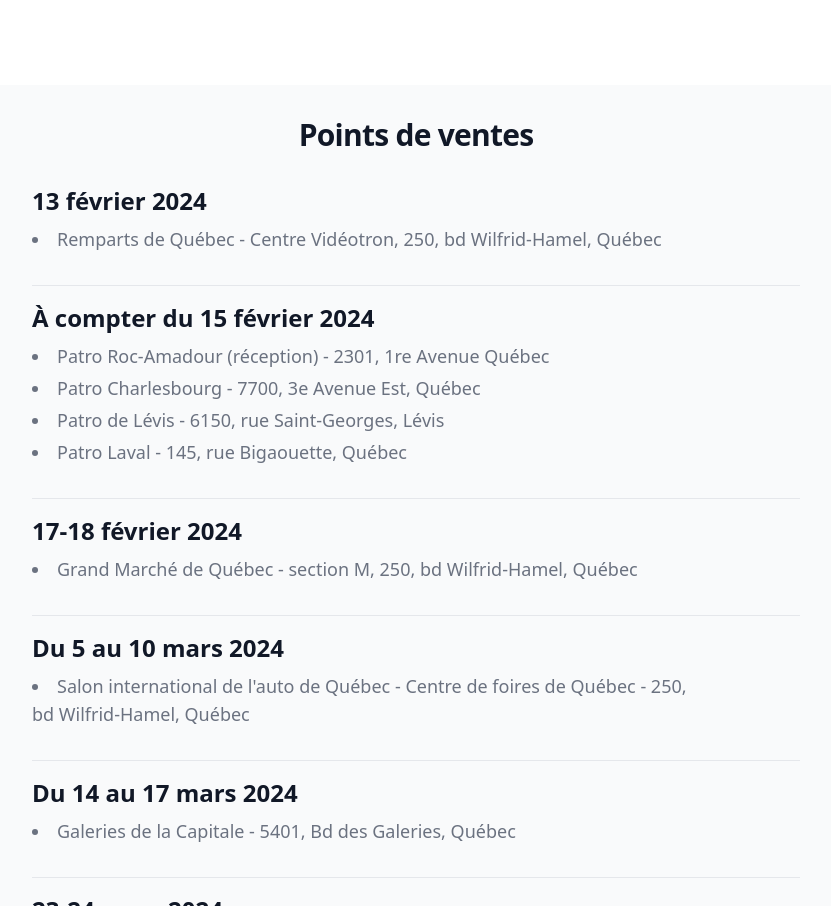
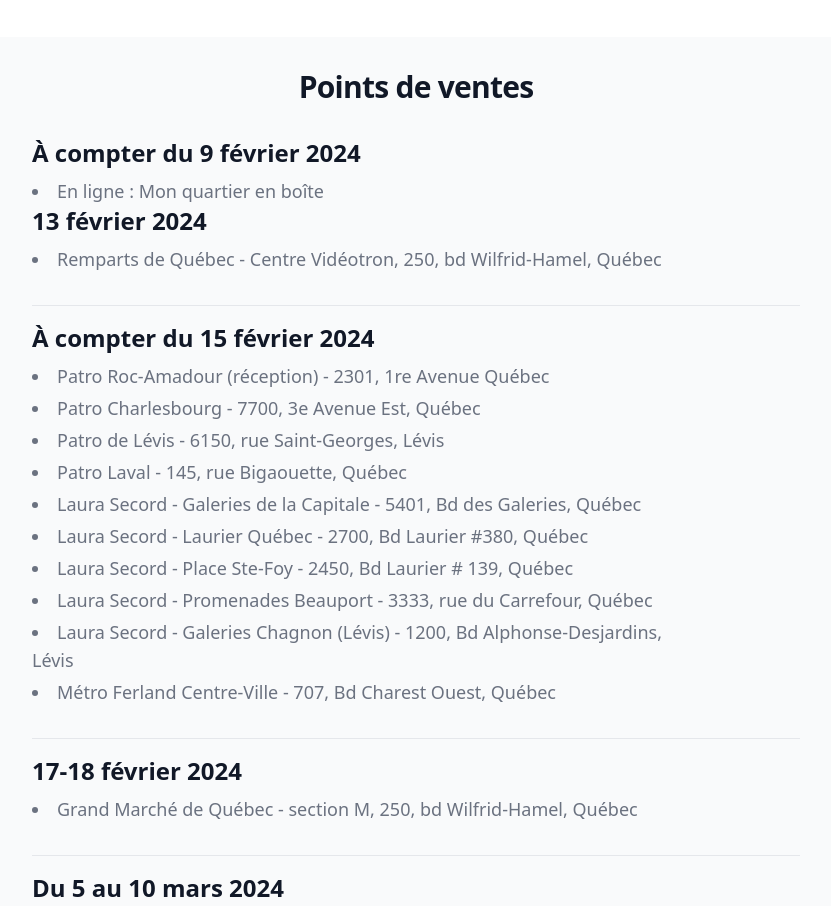
Before and after one commit to welass-gvq/patrolapinv2, a website: page index.html in a window 1280 px wide. Shown: the part 2040-2946 px from the top of the page, without its empty margins (224-1055 px from the left). Drawn offline with nearby package versions, Linux system fonts and the light colour scheme.

Commit message:
Added modification asked by josee

```diff
--- a/index.html
+++ b/index.html
@@ -347,7 +347,7 @@
               <div class="flex justify-center items-baseline my-8 border-t border-gray-200">
                 <img
               class="flex max-h-80 w-auto p-4 rounded-lg lg:mb-0"
-              src="./images/partners/3ePrix_Visuel.png"
+              src="./images/partners/Prix3.png"
               alt="dashboard feature image"
             />
               </div>
@@ -444,6 +444,20 @@
             <h2
               class="mb-2 text-2xl font-semibold text-gray-900 dark:text-white"
             >
+              À compter du 9 février 2024
+            </h2>
+            <ul
+              class="max-w-2xl space-y-1 text-lg text-gray-500 list-disc list-inside dark:text-gray-400"
+            >
+              <li>
+                En ligne : <a class=" hover:underline-offset-2 hover:text-primary-600" href="https://monquartierenboite.com/produits/patro-lapin
+
+13 février 2024 ">Mon quartier en boîte</a>
+              </li>
+            </ul>
+            <h2
+              class="mb-2 text-2xl font-semibold text-gray-900 dark:text-white"
+            >
               13 février 2024
             </h2>
             <ul
@@ -471,6 +485,12 @@
               </li>
               <li>Patro de Lévis - 6150, rue Saint-Georges, Lévis</li>
               <li>Patro Laval - 145, rue Bigaouette, Québec</li>
+              <li>Laura Secord - Galeries de la Capitale - 5401, Bd des Galeries, Québec</li>
+              <li>Laura Secord - Laurier Québec - 2700, Bd Laurier #380, Québec</li>
+              <li>Laura Secord - Place Ste-Foy - 2450, Bd Laurier # 139, Québec</li>
+              <li>Laura Secord - Promenades Beauport - 3333, rue du Carrefour, Québec</li>
+              <li>Laura Secord - Galeries Chagnon (Lévis) - 1200, Bd Alphonse-Desjardins, Lévis</li>
+              <li>Métro Ferland Centre-Ville - 707, Bd Charest Ouest, Québec</li>
             </ul>
           </div>
           <div class="my-8 border-t border-gray-200">
@@ -633,7 +653,7 @@
             </button>
           </div>
           <!-- Modal body -->
-          <p class=" font-medium">Les inscriptions au concours « <span class=" text-primary-600 font-bold">Croquez pour gagner!</span> » débuteront le 13 février 2024 et se termineront le 1er avril 2024 à 23h59.</p>
+          <p class=" font-medium">Les inscriptions au concours « <span class=" text-primary-600 font-bold">Croquez pour gagner!</span> » débuteront le 15 février 2024 et se termineront le 1er avril 2024 à 23h59.</p>
 
           <div class="flex justify-end">
               <button
```
Also changed, not shown: images/HeroBanner.png, images/partners/Prix3.png (added).
